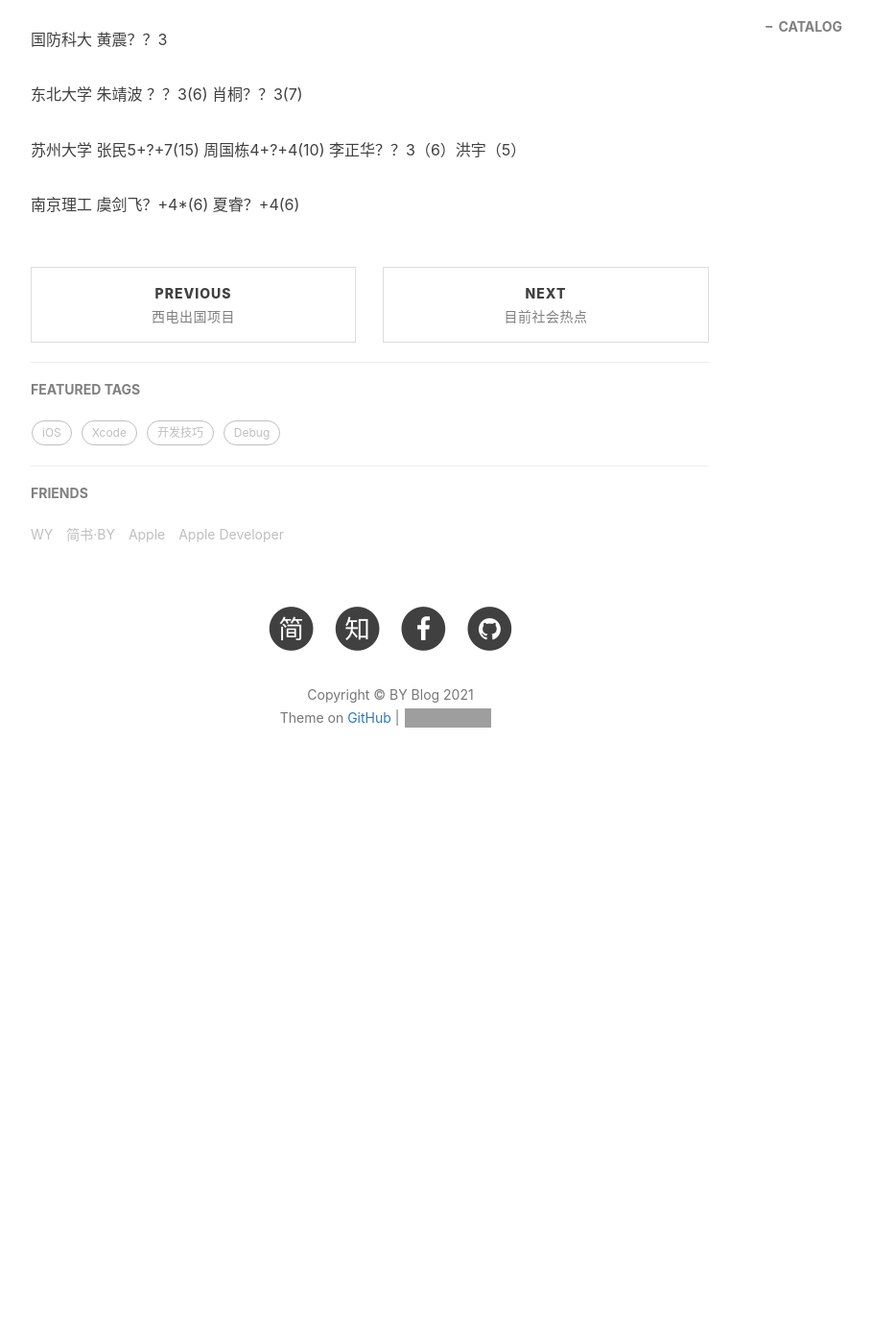
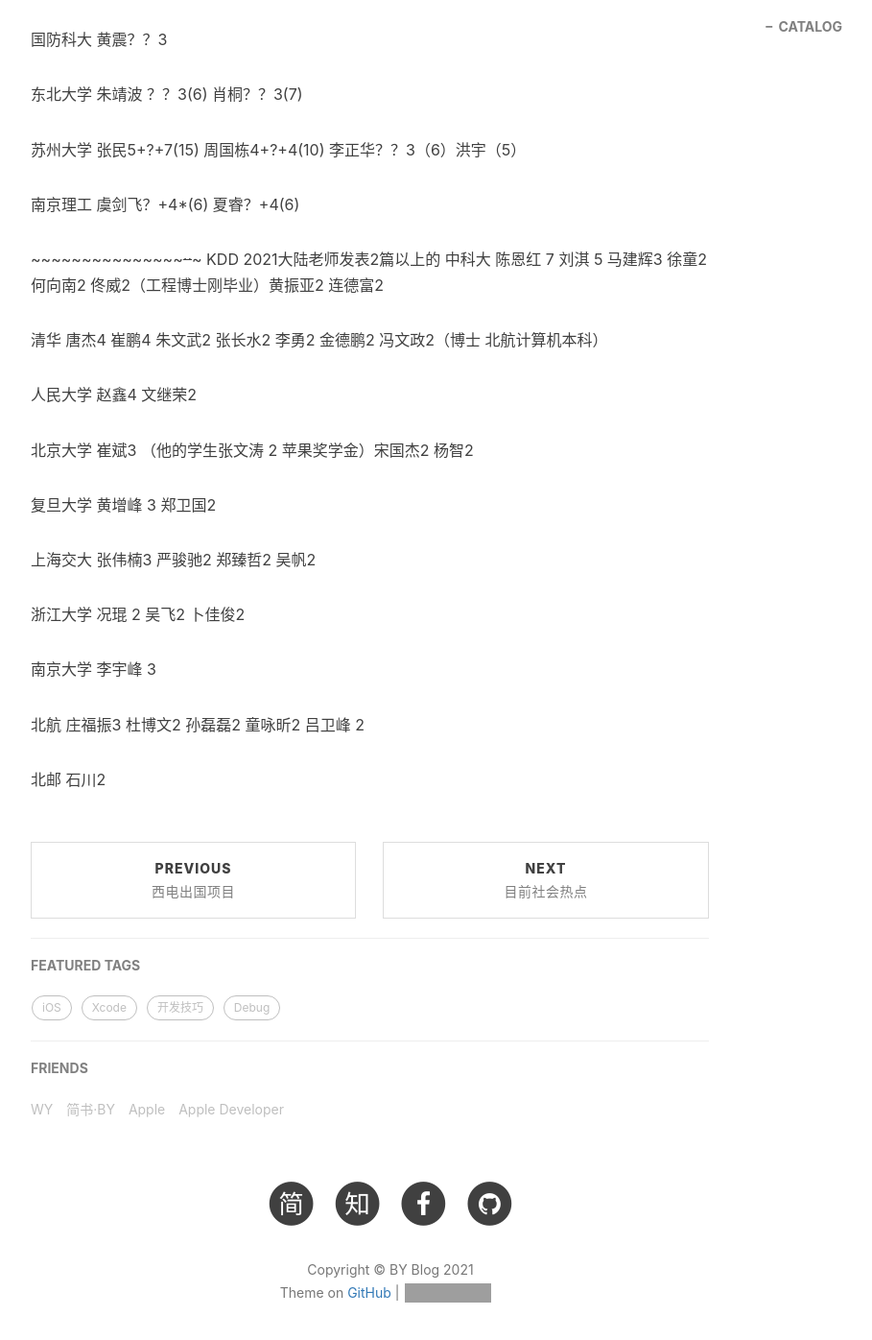
Before and after one commit to pengjiao123/pengjiao123.github.io, a Jekyll site: the page built from _posts/2021-07-07-大陆地区非计算机软件学院老师招生.md, in a window 1280 px wide and 1400 px high, scrolled down 10162 px. Shown: the top 1396 px of the window at 96% size, without its empty margins (233-1142 px from the left). Built offline with Jekyll 4.4.1, drawn with Linux system fonts in a browser that asks for light colours; nearby versions of some CDN libraries; comment, search, counter and statistics services are not loaded; before the commit the page ends 11014 px from its top, so only the background shows below that; grey boxes are pictures that could not be loaded.

Commit message:
Update 2021-07-07-大陆地区非计算机软件学院老师招生.md

```diff
--- a/_posts/2021-07-07-大陆地区非计算机软件学院老师招生.md
+++ b/_posts/2021-07-07-大陆地区非计算机软件学院老师招生.md
@@ -412,3 +412,25 @@ CV领域三大顶会（cvpr iccv eccv）最近发表情况 国内前十的老师
 苏州大学 张民5+?+7(15) 周国栋4+?+4(10) 李正华？？3（6）洪宇（5）
 
 南京理工 虞剑飞？+4*(6) 夏睿？+4(6)
+
+~~~~~~~~~~~~~~~~~··~~~
+KDD 2021大陆老师发表2篇以上的
+中科大 陈恩红 7 刘淇 5 马建辉3 徐童2 何向南2 佟威2（工程博士刚毕业）黄振亚2 连德富2
+
+清华 唐杰4 崔鹏4 朱文武2 张长水2 李勇2 金德鹏2 冯文政2（博士 北航计算机本科）
+
+人民大学 赵鑫4 文继荣2
+
+北京大学 崔斌3 （他的学生张文涛 2 苹果奖学金）宋国杰2 杨智2
+
+复旦大学 	黄增峰 3 	郑卫国2
+
+上海交大 张伟楠3 严骏驰2 郑臻哲2 吴帆2
+
+浙江大学 况琨 2 吴飞2 卜佳俊2
+
+南京大学 李宇峰 3
+
+北航 庄福振3 杜博文2 孙磊磊2 童咏昕2 吕卫峰 2
+
+北邮 石川2
```
